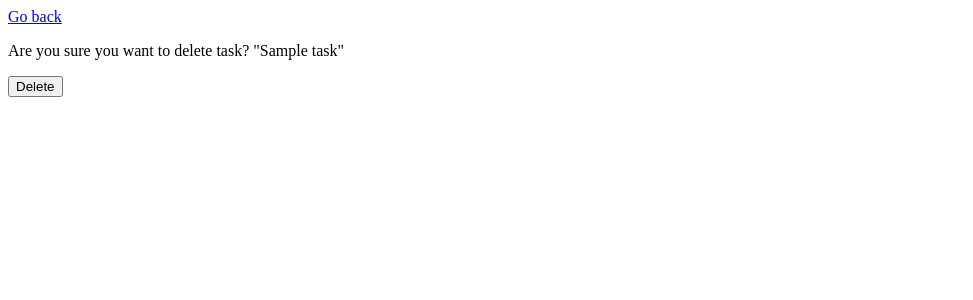
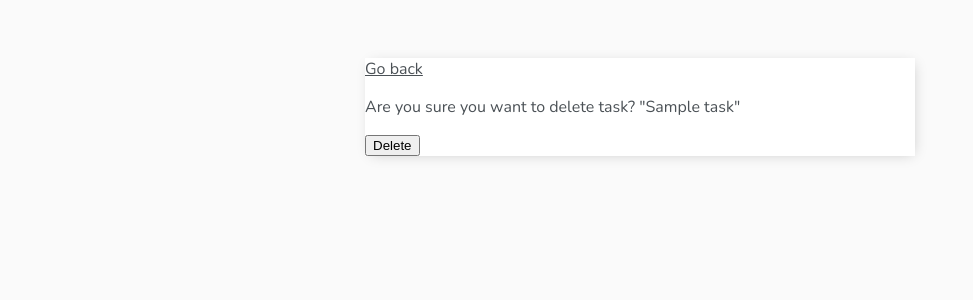
Before and after one commit to vuvusim/To_Do_List, a Django app: page /task-delete/1/ in a window 1280 px wide. Shown: the top 300 px of the page, without its empty margins (0-973 px from the left). Run offline with Django 4.2, Linux system fonts and the light colour scheme; a user stored in the database is signed in; tables that the repository leaves empty hold one stand-in row (values such as "Sample post").

Commit message:
experiment

```diff
--- /dev/null
+++ b/to_do_list/base/templates/base/main.html
@@ -0,0 +1,49 @@
+<!DOCTYPE html>
+<html lang="en">
+<head>
+    <meta charset="UTF-8">
+    <meta http-equiv="X-UA-Compatible" content="IE=edge">
+    <meta name="viewport" content="width=device-width, initial-scale=1.0">
+    <link rel="preconnect" href="https://fonts.googleapis.com">
+    <link rel="preconnect" href="https://fonts.gstatic.com" crossorigin>
+    <link href="https://fonts.googleapis.com/css2?family=Nunito:wght@200&display=swap" rel="stylesheet">
+    <title>To Do List</title>
+
+    <style>
+        body {
+            background-color: #FAFAFA;
+            font-family: 'Nunito', sans-serif;
+            padding-top: 50px;
+        }
+
+        h1,
+        h2,
+        h3,
+        h4,
+        h5,
+        h6 {
+            font-family: 'Raleway', sans-serif;
+        }
+
+        a,
+        p {
+            color: #4b5156
+        }
+
+        .container {
+            max-width: 550px;
+            margin: auto;
+            background-color: #fff;
+            -webkit-box-shadow: 2px 2px 13px -4px rgba(0, 0, 0, 0.21);
+            box-shadow: 2px 2px 13px -4px rgba(0, 0, 0, 0.21);
+        }
+    </style>
+</head>
+<body>
+    <div class="container">
+        {% block content %}
+
+        {% endblock content %}
+    </div>
+</body>
+</html>
--- a/to_do_list/base/templates/base/task_delete.html
+++ b/to_do_list/base/templates/base/task_delete.html
@@ -1,6 +1,11 @@
+{% extends 'base/main.html' %}
+{% block content %}
+
 <a href="{% url 'tasks' %}">Go back</a>
 <form method="POST">
     {% csrf_token %}
     <p>Are you sure you want to delete task? "{{ task_delete }}"</p>
     <input type="submit" value="Delete"/>
 </form>
+
+{% endblock content %}
--- a/to_do_list/base/templates/base/task_form.html
+++ b/to_do_list/base/templates/base/task_form.html
@@ -1,3 +1,6 @@
+{% extends 'base/main.html' %}
+{% block content %}
+
 <h1>Task Form</h1>
 <a href="{% url 'tasks' %}">Go Back</a>
 
@@ -6,3 +9,5 @@
     {{ form.as_p }}
     <input type="submit" value="Submit"/>
 </form>
+
+{% endblock content %}
--- a/to_do_list/base/urls.py
+++ b/to_do_list/base/urls.py
@@ -1,11 +1,13 @@
 
 from django.urls import path
-from .views import TaskList, TaskDetail, TaskCreate, TaskDelete, TaskUpdate, CustomLoginView
+from .views import TaskList, TaskDetail, TaskCreate, TaskDelete, TaskUpdate, CustomLoginView, RegisterPage
 from django.contrib.auth.views import LogoutView
 
 urlpatterns = [
     path("login/", CustomLoginView.as_view(), name='login'),
     path("logout/", LogoutView.as_view(next_page='login'), name='logout'),
+    path('register/', RegisterPage.as_view(), name='register'),
+
     path("", TaskList.as_view(), name='tasks'),
     path("task/<int:pk>/", TaskDetail.as_view(), name='task'),
     path("task-create/", TaskCreate.as_view(), name='task-create'),
--- a/to_do_list/base/views.py
+++ b/to_do_list/base/views.py
@@ -1,13 +1,14 @@
-from django.shortcuts import render
+from django.shortcuts import render, redirect
 from .models import Task
 from django.views.generic.list import ListView
 from django.views.generic.detail import DetailView
-from django.views.generic.edit import CreateView, DeleteView, UpdateView
+from django.views.generic.edit import CreateView, DeleteView, UpdateView, FormView
 
 from django.contrib.auth.views import LoginView
 
 from django.contrib.auth.mixins import LoginRequiredMixin
-
+from django.contrib.auth.forms import UserCreationForm
+from django.contrib.auth import login
 from django.urls import reverse_lazy
 
 
@@ -19,19 +20,47 @@ class CustomLoginView(LoginView):
     def get_success_url(self):
         return reverse_lazy('tasks')
 
+# Class view for user creation
+class RegisterPage(FormView):
+    template_name = 'base/register.html'
+    form_class = UserCreationForm
+    redirect_authenticated_user = True
+    success_url = reverse_lazy('tasks')
 
+    # This function saves user creation form and if its all filled out login with created user
+    def form_valid(self, form):
+        user = form.save()
+        if user is not None:
+            login(self.request, user)
+        return super(RegisterPage, self).form_valid(form)
+
+    # This function redirects user (if loged in) to a main page when it tries to reach register page
+    def get(self, *args, **kwargs):
+        if self.request.user.is_authenticated:
+            return redirect('tasks')
+        return super(RegisterPage, self).get(*args, **kwargs)
+
+
+# class view to make a list of model (Task).
+# LoginMixin allows to see content just for loged in users, if not loged in - redirects to login page
 class TaskList(LoginRequiredMixin, ListView):
     model = Task
     template_name = 'base/tasks_list.html'
     context_object_name = 'tasks_list'
 
-    def grt_context_data(self, **kwargs):
+    # Function to filter out tasks for specific user and count not complete tasks for that user
+    def get_context_data(self, **kwargs):
         context = super().get_context_data(**kwargs)
         context['tasks_list'] = context['tasks_list'].filter(user=self.request.user)
         context['count'] = context['tasks_list'].filter(complete=False).count()
+
+        # Search_input filters out the (TaskList) view (search bar)
+        search_input = self.request.GET.get('search-area') or ''
+        if search_input:
+            context['tasks_list'] = context['tasks_list'].filter(title__startswith=search_input)
+
+        context['search_input'] = search_input
         return context
-
-
 
 
 class TaskDetail(LoginRequiredMixin, DetailView):
@@ -42,9 +71,14 @@ class TaskDetail(LoginRequiredMixin, DetailView):
 
 class TaskCreate(LoginRequiredMixin, CreateView):
     model = Task
-    fields = '__all__'
+    fields = ['title', 'description', 'complete']
     success_url = reverse_lazy('tasks')
     context_object_name = 'task_create'
+
+    # This function in this case validate user (submiting the form automatically assigns the 'task' to loged in user)
+    def form_valid(self, form):
+        form.instance.user = self.request.user
+        return super(TaskCreate, self).form_valid(form)
 
 
 class TaskDelete(LoginRequiredMixin, DeleteView):
@@ -56,5 +90,5 @@ class TaskDelete(LoginRequiredMixin, DeleteView):
 
 class TaskUpdate(LoginRequiredMixin, UpdateView):
     model = Task
-    fields = '__all__'
+    fields = ['title', 'description', 'complete']
     success_url = reverse_lazy('tasks')
```
Also changed, not shown: to_do_list/base/templates/base/register.html (added, +14 -0 lines), to_do_list/base/templates/base/tasks_list.html (+11 -2 lines).
